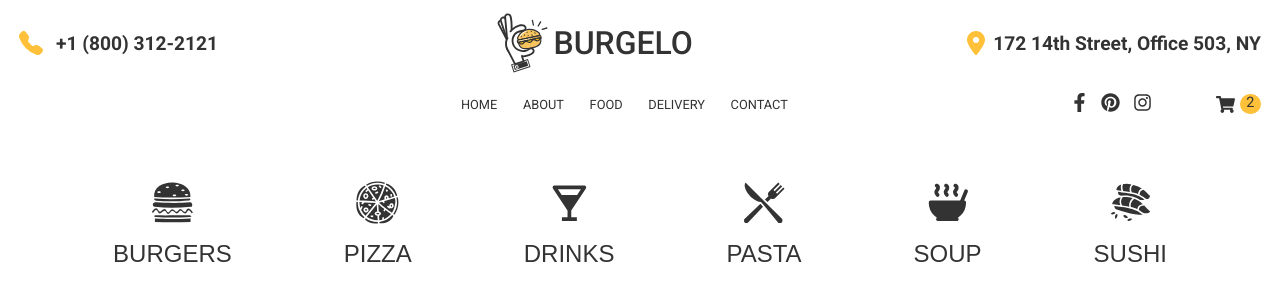
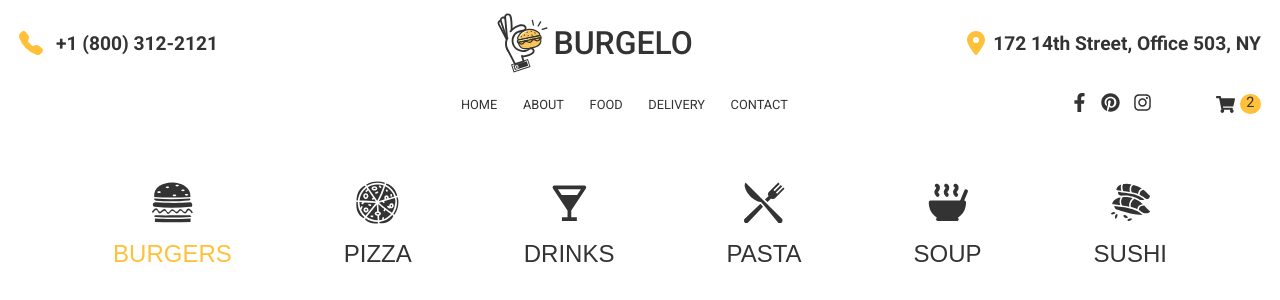
Before and after one commit to jonathan-castro-dev/burgelo, a Next.js app: page / in a window 1280 px wide. Shown: the top 300 px of the page. Built offline with nearby package versions, Linux system fonts and the light colour scheme.

Commit message:
feat: add active button in foodmenu

```diff
--- a/src/components/FoodMenu/page.tsx
+++ b/src/components/FoodMenu/page.tsx
@@ -1,19 +1,54 @@
+'use client'
+
+import { useState } from 'react'
+import { FoodMenuButton } from '../FoodMenuButton/page'
 import { GiHamburger, GiFullPizza, GiKnifeFork, GiSushis } from 'react-icons/gi'
 import { BiSolidDrink } from 'react-icons/bi'
 import { LuSoup } from 'react-icons/lu'
 
 import { Flex } from './styles'
-import { FoodMenuButton } from '../FoodMenuButton/page'
 
 export function FoodMenu() {
+  const [activeButton, setActiveButton] = useState('burgers')
+
   return (
     <Flex>
-      <FoodMenuButton icon={<GiHamburger />} title="burgers" />
-      <FoodMenuButton icon={<GiFullPizza />} title="pizza" />
-      <FoodMenuButton icon={<BiSolidDrink />} title="drinks" />
-      <FoodMenuButton icon={<GiKnifeFork />} title="pasta" />
-      <FoodMenuButton icon={<LuSoup />} title="soup" />
-      <FoodMenuButton icon={<GiSushis />} title="sushi" />
+      <FoodMenuButton
+        activeButton={activeButton}
+        onClick={() => setActiveButton('burgers')}
+        icon={<GiHamburger />}
+        title="burgers"
+      />
+      <FoodMenuButton
+        activeButton={activeButton}
+        onClick={() => setActiveButton('pizza')}
+        icon={<GiFullPizza />}
+        title="pizza"
+      />
+      <FoodMenuButton
+        activeButton={activeButton}
+        onClick={() => setActiveButton('drinks')}
+        icon={<BiSolidDrink />}
+        title="drinks"
+      />
+      <FoodMenuButton
+        activeButton={activeButton}
+        onClick={() => setActiveButton('pasta')}
+        icon={<GiKnifeFork />}
+        title="pasta"
+      />
+      <FoodMenuButton
+        activeButton={activeButton}
+        onClick={() => setActiveButton('soup')}
+        icon={<LuSoup />}
+        title="soup"
+      />
+      <FoodMenuButton
+        activeButton={activeButton}
+        onClick={() => setActiveButton('sushi')}
+        icon={<GiSushis />}
+        title="sushi"
+      />
     </Flex>
   )
 }
--- a/src/components/FoodMenuButton/page.tsx
+++ b/src/components/FoodMenuButton/page.tsx
@@ -4,11 +4,17 @@ import { Button } from './styles'
 interface FoodMenuButtonProps extends ButtonHTMLAttributes<HTMLButtonElement> {
   icon: ReactElement
   title: string
+  activeButton: string
 }
 
-export function FoodMenuButton({ icon, title, ...rest }: FoodMenuButtonProps) {
+export function FoodMenuButton({
+  icon,
+  title,
+  activeButton,
+  ...rest
+}: FoodMenuButtonProps) {
   return (
-    <Button type="button" {...rest}>
+    <Button active={activeButton === title} type="button" {...rest}>
       {icon}
       {title}
     </Button>
--- a/src/components/FoodMenuButton/styles.ts
+++ b/src/components/FoodMenuButton/styles.ts
@@ -21,4 +21,11 @@ export const Button = styled('button', {
     color: '$gray700',
     fontSize: '2.8rem',
   },
+  variants: {
+    active: {
+      true: {
+        color: '$yellow',
+      },
+    },
+  },
 })
```
